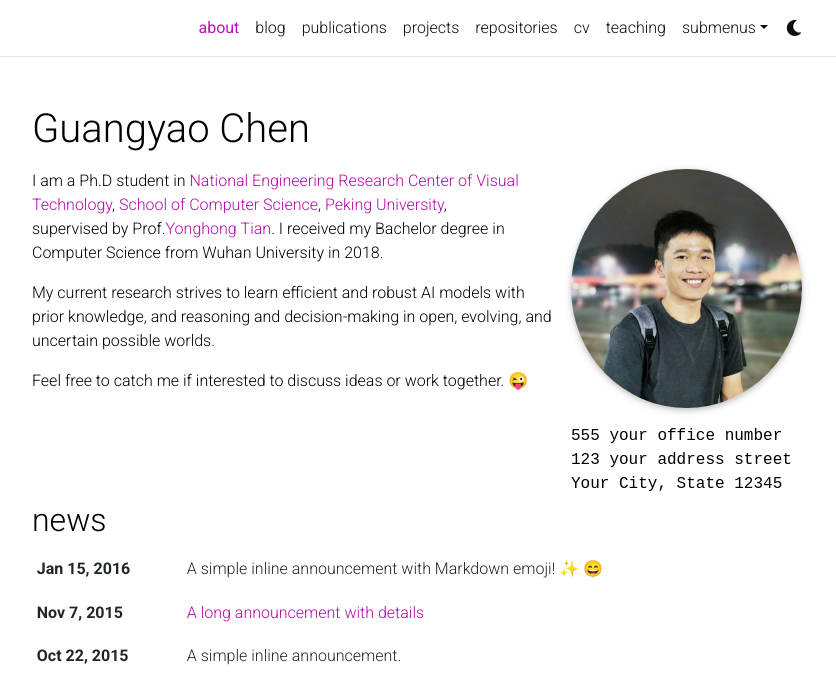
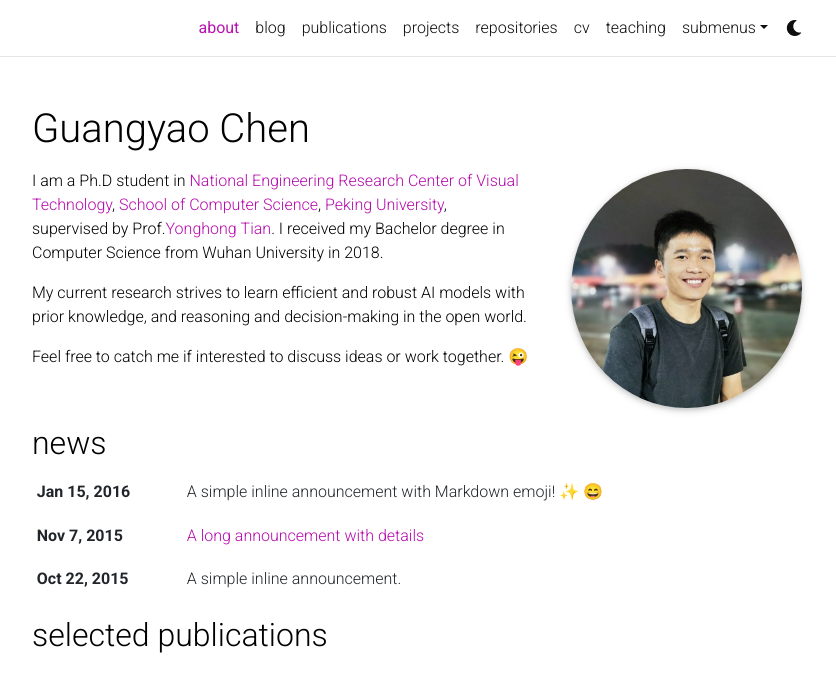
Before and after one commit to iCGY96/iCGY96.github.io, a Jekyll site: the page built from _pages/about.md, in a window 1280 px wide and 1049 px high, cut to the strip 0-683 px from the top of the window. Shown: the whole strip, without its empty margins (223-1059 px from the left). Built offline with Jekyll 4.4.1, drawn with Linux system fonts in a browser that asks for light colours; full-size pictures stand in for the smaller copies a plugin makes; emoji names are drawn with the system emoji font; comment, search, counter and statistics services are not loaded; a style sheet for code colours, icons or effects is not loaded.

Commit message:
update about

```diff
--- a/_config.yml
+++ b/_config.yml
@@ -270,8 +270,8 @@ display_tags: ['formatting', 'images', 'links', 'math', 'code'] # these tags wil
 
 scholar:
 
-  last_name: [Einstein]
-  first_name: [Albert, A.]
+  last_name: [Chen]
+  first_name: [Guangyao]
 
   style: apa
   locale: en
--- a/_pages/about.md
+++ b/_pages/about.md
@@ -8,10 +8,10 @@ profile:
   align: right
   image: CGY.png
   image_circular: true # crops the image to make it circular
-  address: >
-    <p>555 your office number</p>
-    <p>123 your address street</p>
-    <p>Your City, State 12345</p>
+  address: # >
+  #   <p>555 your office number</p>
+  #   <p>123 your address street</p>
+  #   <p>Your City, State 12345</p>
 
 news: true  # includes a list of news items
 latest_posts: false  # includes a list of the newest posts
@@ -21,6 +21,6 @@ social: true  # includes social icons at the bottom of the page
 
 I am a Ph.D student in [National Engineering Research Center of Visual Technology](http://idm.pku.edu.cn/), [School of Computer Science](https://cs.pku.edu.cn/), [Peking University](https://www.pku.edu.cn), supervised by Prof.[Yonghong Tian](https://www.pkuml.org/). I received my Bachelor degree in Computer Science from Wuhan University in 2018.
 
-My current research strives to learn efficient and robust AI models with prior knowledge, and reasoning and decision-making in open, evolving, and uncertain possible worlds.
+My current research strives to learn efficient and robust AI models with prior knowledge, and reasoning and decision-making in the open world.
 
 Feel free to catch me if interested to discuss ideas or work together. 😜
```
